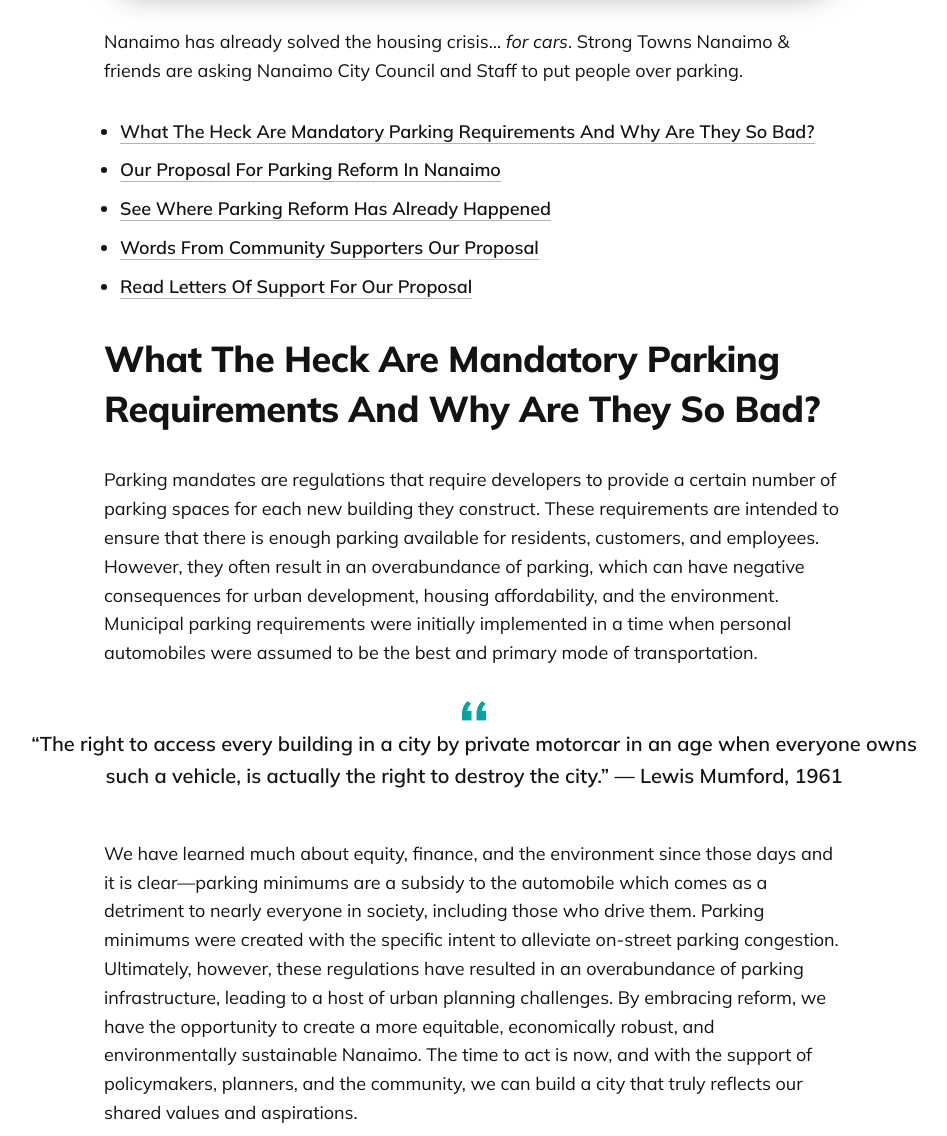
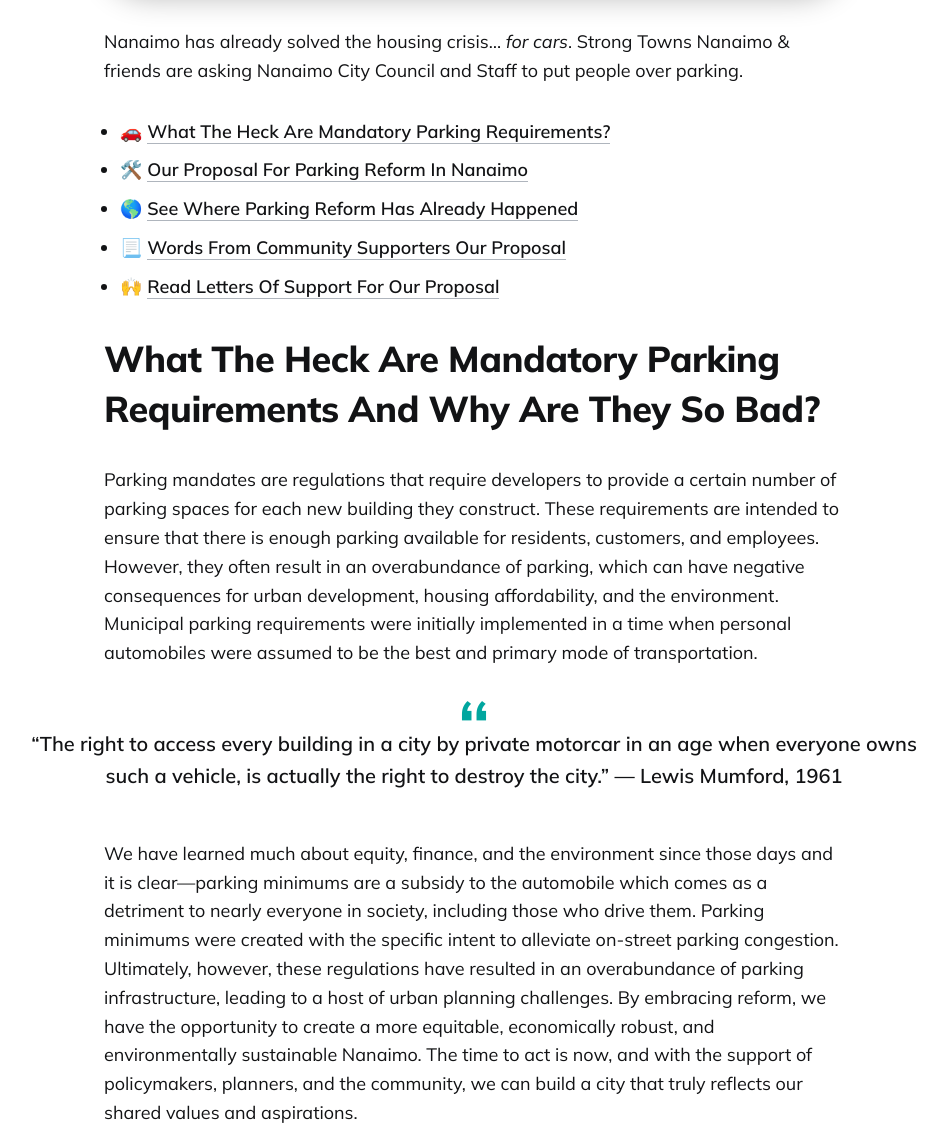
Before and after one commit to LaputanMachines/beautiful-nanaimo, a Jekyll site: the page built from _pages/campaigns/parking.md, in a window 1280 px wide, cut to the strip 1525-2661 px from the top of the page. Shown: the whole strip, without its empty margins (166-1113 px from the left). Built offline with Jekyll 4.4.1, drawn with Linux system fonts in a browser that asks for light colours.

Commit message:
Add emoji to titles of TOC items

```diff
--- a/_pages/campaigns/parking.md
+++ b/_pages/campaigns/parking.md
@@ -112,11 +112,11 @@
 
 Nanaimo has already solved the housing crisis… _for cars_. Strong Towns Nanaimo & friends are asking Nanaimo City Council and Staff to put people over parking.
 
-- [What The Heck Are Mandatory Parking Requirements And Why Are They So Bad?](#what-the-heck-are-mandatory-parking-requirements-and-why-are-they-so-bad)
-- [Our Proposal For Parking Reform In Nanaimo](#our-proposal-for-parking-reform-in-nanaimo)
-- [See Where Parking Reform Has Already Happened](#see-where-parking-reform-has-already-happened)
-- [Words From Community Supporters Our Proposal](#hear-from-groups-in-nanaimo-and-beyond-that-support-our-proposal-for-parking-reform)
-- [Read Letters Of Support For Our Proposal](#read-letters-of-support-for-our-proposal)
+- 🚗 [What The Heck Are Mandatory Parking Requirements?](#what-the-heck-are-mandatory-parking-requirements-and-why-are-they-so-bad)
+- 🛠️ [Our Proposal For Parking Reform In Nanaimo](#our-proposal-for-parking-reform-in-nanaimo)
+- 🌎 [See Where Parking Reform Has Already Happened](#see-where-parking-reform-has-already-happened)
+- 📃 [Words From Community Supporters Our Proposal](#hear-from-groups-in-nanaimo-and-beyond-that-support-our-proposal-for-parking-reform)
+- 🙌 [Read Letters Of Support For Our Proposal](#read-letters-of-support-for-our-proposal)
 
 # What The Heck Are Mandatory Parking Requirements And Why Are They So Bad?
 
```
